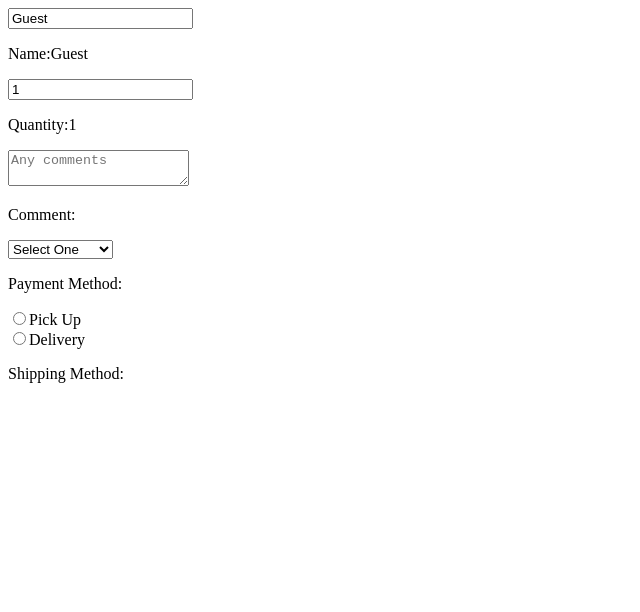
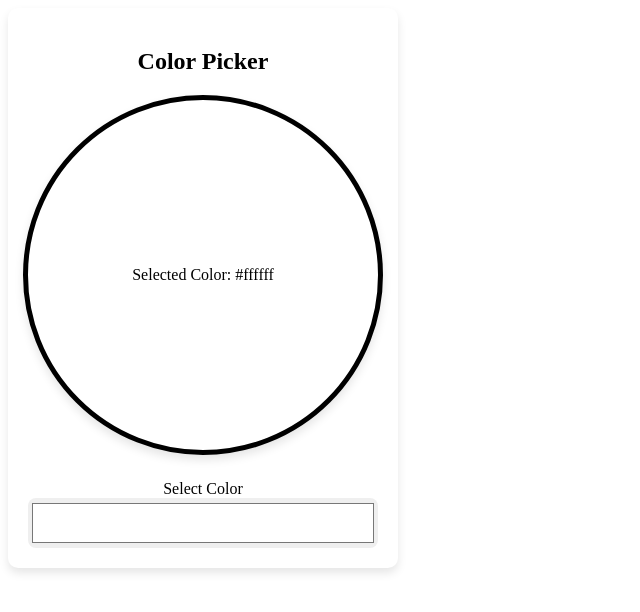
Before and after one commit to HEPTA-111/Website-React, a React (Vite) app in the folder react-app/: page / in a window 1280 px wide. Shown: the top 612 px of the page, without its empty margins (0-640 px from the left). Built offline with nearby package versions, Linux system fonts and the light colour scheme.

Commit message:
Add color picker feature and related updates

```diff
--- a/react-app/src/App.jsx
+++ b/react-app/src/App.jsx
@@ -1,11 +1,9 @@
-import MyComponent from "./MyComponent.jsx";
+import ColorPicker from "./ColorPicker.jsx"
 
 function App() {
   return (
     <>
-    <MyComponent />
-
-
+    <ColorPicker />
     </>
 
   )
--- /dev/null
+++ b/react-app/src/ColorPicker.jsx
@@ -0,0 +1,20 @@
+import { func } from "prop-types";
+import React, { useState } from "react";
+function ColorPicker() {
+    const [color, setColor] = useState("#ffffff");
+    function handleColorChange(event) {
+        setColor(event.target.value);
+    };
+
+  return (
+    <div className="color-picker-container">
+      <h2>Color Picker </h2>
+      <div className="color-display" style={{ backgroundColor: color }}>
+        <p>Selected Color: {color}</p>
+      </div>
+      <label htmlFor="">Select Color</label>
+        <input type="color" value={color} onChange={handleColorChange} />
+    </div>
+  );
+}
+export default ColorPicker;
--- a/react-app/src/MyComponent.jsx
+++ /dev/null
@@ -1,75 +0,0 @@
-import { func } from "prop-types";
-import React, { useState } from "react";
-
-function MyComponent() {
-
-  const [name,setName] = useState("Guest");
-  const [quantitiy,setQuantity] = useState(1);
-  const[comment,setComment] = useState("");
-  const[paymrnt,setPayment] = useState("");
-  const[shipping,setShipping] = useState("");
-
-  function handleNameChange (event) {
-    setName(event.target.value);
-  };
-
-  function handleQuantityChange (event) {
-    setQuantity(event.target.value);
-  };
-
-  function handleCommentChange (event) {
-    setComment(event.target.value);
-  };
-
-  function handlePaymentChange (event) {
-    setPayment(event.target.value);
-  };
-
-  function handleShippingChange (event) {
-    setShipping(event.target.checked);
-  };
-
-
-  return (
-    <div>
-      <input value={name} onChange={handleNameChange}/>
-      <p>Name:{name}</p>
-
-
-      <input value={quantitiy} onChange={handleQuantityChange} type ="number"/>
-      <p>Quantity:{quantitiy}</p>
-
-
-      <textarea value={comment} onChange={handleCommentChange} placeholder ="Any comments"/>
-      <p>Comment:{comment}</p>
-
-      <select  value={paymrnt} onChange={handlePaymentChange}>
-        <option value="Cash">Select One</option>
-        <option value="Cash">Cash</option>
-        <option value="Credit Card">Credit Card</option>
-        <option value="Mobile Money">Mobile Money</option>
-        <option value="Cheque">Cheque</option>
-      </select>
-      <p>Payment Method:{paymrnt}</p>
-
-
-      <label>
-        <input type="radio" value="Pick Up" checked={shipping === "Pick Up"} onChange={handleShippingChange}/>
-        Pick Up
-
-      </label><br></br>
-
-      <label>
-        <input type="radio" value="Delivery" checked={shipping === "Delivery"} onChange={handleShippingChange}/>
-        Delivery
-      </label>
-      <p>Shipping Method:{shipping}</p>
-
-    </div>
-
-
-
-
-  );
-}
-export default MyComponent;
--- a/react-app/src/index.css
+++ b/react-app/src/index.css
@@ -1,32 +1,61 @@
-.counter-container {
-  text-align: center;
-  margin-top: 50px;
-  font-family: 'Courier New', Courier, monospace;
+.body{
+  margin:0;
+  padding:0;
+  box-sizing:border-box;
+  font-family: 'Poppins', sans-serif;
+  background:#f0f0f0;
 }
-.counter-value {
-  font-size: 48px;
-  margin: 20px 0;
-  color: #333;
+.color-picker-container{
+  position:relative;
+  width:350px;
+  background:#fff;
+  padding:20px;
+  border-radius:10px;
+  box-shadow:0 5px 10px rgba(0,0,0,0.1);
+  display: flex;
+  flex-direction: column;
+  align-items: center;
 }
-.count-display {
-  font-size: 44px;
-  margin-bottom: 20px;
-  color: #666;
-  font-weight: bold;
+.h1{
+  text-align:center;
+  font-size:28px;
+  font-weight:700;
+  color:#333;
+  margin:50px;
+}
+.color-display{
+  width:350px;
+  height:350px;
+  border-radius:50%;
+  border:5px solid #fff;
+  box-shadow:0 5px 10px rgba(0,0,0,0.1);
+  margin-bottom:25px;
+  display: flex;
+  justify-content: center;
+  align-items: center;
+  border: 5px solid #000;
+  transition: 0.25s;
 
 }
+.color-display .p{
+  font-size:22px;
+  font-weight:600;
+  color:#333;
+  text-align: center;
 
-.counter-button {
-  background-color: #4CAF50;
-  border: none;
-  color: white;
-  padding: 15px 32px;
-  text-align: center;
-  text-decoration: none;
-  display: inline-block;
-  font-size: 16px;
-  margin: 4px 2px;
-  cursor: pointer;
-  border-radius: 8px;
-  transition: background-color 0.3s ease;
 }
+.labele{
+  font-size:18px;
+  font-weight:500;
+  color:#333;
+  margin-bottom:10px;
+  font-weight: bold;
+}
+input[type="color"]{
+  width:100%;
+  height:50px;
+  border:none;
+  outline:none;
+  cursor:pointer;
+  border-radius:8px;
+}
```
